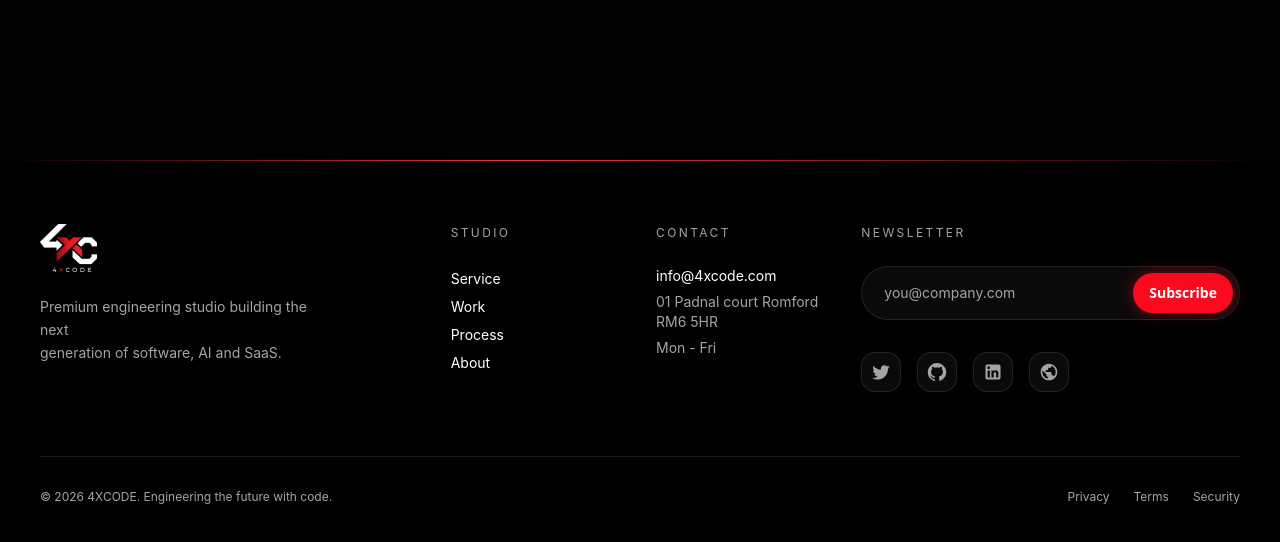
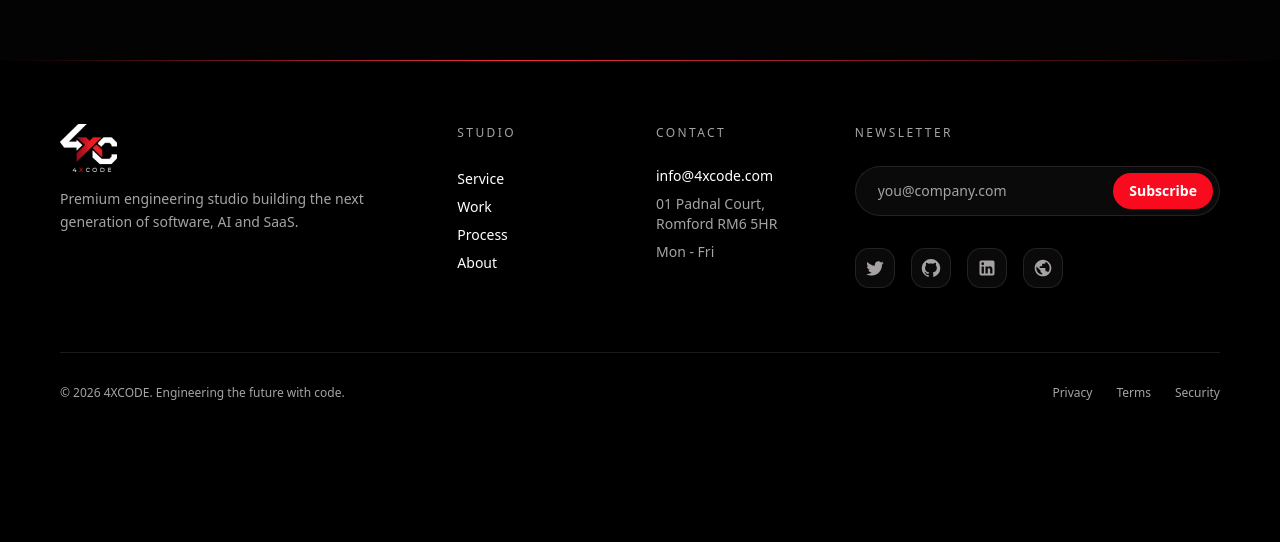
Before and after one commit to Sufyan-Ali1/4xcode, a Next.js app: page /blog in a window 1280 px wide. Shown: the part 740-1282 px from the top of the page. After the commit the page ends 1205 px from the top, so only its background shows below. Built offline with nearby package versions, Linux system fonts and the light colour scheme.

Commit message:
Solve width resposive issues of website

```diff
--- a/app/blog/page.tsx
+++ b/app/blog/page.tsx
@@ -1,7 +1,6 @@
 import React from "react";
 import Link from "next/link";
 import { getBlogs } from "@/lib/blogApi";
-import type { Blog } from "@/lib/blogApi";
 
 export const dynamic = "force-dynamic";
 
@@ -11,12 +10,11 @@ export default async function BlogPage() {
   return (
     <div className="min-h-screen bg-[#030303] text-white">
 
-      {/* WRAPPER (MATCH DETAIL PAGE WIDTH SYSTEM) */}
-      <div className="w-full flex justify-center mt-[100px]">
-        <div className="w-full max-w-7xl px-6 md:px-12 lg:px-24 py-10">
+      {/* GLOBAL WIDTH CONTAINER */}
+      <div className="mx-auto w-full max-w-300 px-5 pt-28 pb-16">
 
         {/* HEADER */}
-          <h1 className="text-3xl font-bold mb-8">
+        <h1 className="text-3xl md:text-4xl font-bold mb-10">
           Latest Blogs
         </h1>
 
@@ -24,14 +22,16 @@ export default async function BlogPage() {
         {blogs.length === 0 ? (
           <p className="text-zinc-400">No blogs found</p>
         ) : (
-            <div className="grid md:grid-cols-3 gap-6">
+          <div className="grid grid-cols-1 md:grid-cols-3 gap-6">
+
             {blogs.map((blog: any) => (
               <Link
                 key={blog.slug || blog.id}
                 href={`/blog/${blog.slug}`}
-                  className="group relative bg-[#111] p-5 rounded-xl border border-zinc-800 hover:border-zinc-600 transition duration-300 cursor-pointer block"
+                className="group relative bg-[#111] p-5 rounded-xl border border-zinc-800 hover:border-zinc-600 transition duration-300 block"
               >
-                  {/* SLUG BADGE */}
+
+                {/* SLUG */}
                 <span className="absolute top-3 right-3 text-[10px] text-zinc-500 opacity-0 group-hover:opacity-100 transition">
                   {blog.slug}
                 </span>
@@ -54,13 +54,14 @@ export default async function BlogPage() {
                 <p className="text-sm text-zinc-400 leading-relaxed">
                   {(blog.excerpt || "").slice(0, 120)}
                 </p>
+
               </Link>
             ))}
+
           </div>
         )}
 
       </div>
     </div>
-    </div>
   );
 }
--- a/app/contact/page.tsx
+++ b/app/contact/page.tsx
@@ -82,7 +82,7 @@ export default function ContactPage() {
         />
       </div>
 
-      <div className="max-w-7xl mx-auto px-6 md:px-12 lg:px-24 pt-40 relative z-10">
+      <div className="mx-auto w-full max-w-300 px-5 pt-40 relative z-10">
         <div className="flex flex-col-reverse lg:flex-row lg:items-stretch gap-12 lg:gap-16">
           <div className="w-full lg:w-[42%] flex flex-col gap-6">
             <Reveal>
--- a/app/service/[slug]/page.tsx
+++ b/app/service/[slug]/page.tsx
@@ -106,7 +106,7 @@ export default function ServiceDetailPage() {
         <div className="absolute inset-0 bg-gradient-to-b from-transparent to-[#030303]" />
       </div>
 
-      <div className="relative z-10 mx-auto max-w-7xl px-6 pt-32 md:pt-36 md:px-12 lg:px-24">
+      <div className="relative z-10 mx-auto w-full max-w-300 px-5 pt-32 md:pt-36">
         <Reveal>
           <Link
             href="/service"
@@ -345,7 +345,7 @@ export default function ServiceDetailPage() {
             initial="hidden"
             whileInView="visible"
             viewport={{ once: true, amount: 0.15 }}
-            className="relative mx-auto grid max-w-5xl grid-cols-1 gap-6 md:grid-cols-3 lg:gap-8"
+            className="relative mx-auto grid w-full grid-cols-1 gap-6 md:grid-cols-3 lg:gap-8"
           >
             {service.architecture.map((step) => (
               <ArchitectureStep
@@ -368,7 +368,7 @@ export default function ServiceDetailPage() {
         reasons={service.whyTeamsChoose}
       />
       {/* Adjacent Dynamic Routing Services Section */}
-      <div className="relative z-10 mx-auto max-w-7xl px-6 md:px-12 lg:px-24">
+      <div className="relative z-10 mx-auto w-full max-w-300 px-5">
         {relatedServices.length > 0 && (
           <div className="mt-16 md:mt-20 lg:mt-23 pt-5">
             <Reveal>
@@ -405,8 +405,8 @@ export default function ServiceDetailPage() {
       </div>
 
       {/* Conversion Banner Section */}
-      <section className="relative w-full py-16 md:py-24 px-6 md:px-12 lg:px-24 z-10">
-        <div className="max-w-7xl mx-auto">
+      <section className="relative w-full py-16 md:py-24 px-5 z-10">
+        <div className="mx-auto w-full max-w-300">
           <motion.div
             initial={{ opacity: 0, y: reduced ? 0 : 30 }}
             whileInView={{ opacity: 1, y: 0 }}
--- a/components/blog/blogdetail.tsx
+++ b/components/blog/blogdetail.tsx
@@ -3,10 +3,10 @@ import Link from "next/link";
 import styles from "./blog.module.css";
 import { cleanBlogContent } from "@/utils/htmlSanitizer";
 import ContactForm from "@/components/ui/ContactForm";
+
 export type BlogImage = {
   id: number;
   image: string;
-  uploaded_at?: string;
 };
 
 export type Blog = {
@@ -16,10 +16,7 @@ export type Blog = {
   excerpt: string;
   content?: string;
   image: string;
-  images: BlogImage[]; // ✅ FIXED
-  date?: string;
-  category?: string;
-  author?: string;
+  images: BlogImage[];
 };
 
 /* ================= PAGE ================= */
@@ -37,7 +34,7 @@ export default function BlogDetailPage({ blog }: { blog: Blog }) {
 
       {/* TOP BAR */}
       <div className="border-b border-red-900/40 bg-black/90 backdrop-blur">
-    <div className="max-w-7xl mx-auto px-6 md:px-12 lg:px-24 py-4">
+        <div className="mx-auto w-full max-w-300 px-5 py-4">
           <Link
             href="/blog"
             className="text-red-400 hover:text-red-300 text-sm transition"
@@ -47,34 +44,17 @@ export default function BlogDetailPage({ blog }: { blog: Blog }) {
         </div>
       </div>
 
-  {/* ================= PAGE WRAPPER (MATCH CTA WIDTH) ================= */}
-  <div className="w-full flex justify-center">
-    <div className="w-full max-w-7xl px-6 md:px-12 lg:px-24 mt-10 pb-20">
+      {/* GLOBAL WIDTH CONTAINER */}
+      <div className="mx-auto w-full max-w-300 px-5 py-12">
 
-      {/* RESPONSIVE LAYOUT */}
-      <div className="flex flex-col lg:grid lg:grid-cols-[7fr_5fr] gap-10">
+        <div className="grid grid-cols-1 lg:grid-cols-[7fr_5fr] gap-10">
 
-        {/* ================= RIGHT FIRST ON MOBILE ================= */}
-        <aside className="order-1 lg:order-2">
-            <div
-              className="
-                lg:sticky lg:top-[110px]
-                max-h-[calc(100vh-130px)]
-                overflow-y-auto
-                pr-2
-                no-scrollbar
-              "
-            >
-              <ContactForm variant="sidebar" />
-            </div>
-          </aside>
-
-        {/* ================= BLOG CONTENT ================= */}
-        <div className="order-2 lg:order-1 min-w-0">
+          {/* CONTENT */}
+          <div className="min-w-0 order-2 lg:order-1">
 
             {/* HERO IMAGE */}
             {bannerImage && (
-            <div className="rounded-2xl overflow-hidden border border-red-900/30 shadow-lg mt-4">
+              <div className="rounded-2xl overflow-hidden border border-red-900/30">
                 <Image
                   src={bannerImage}
                   alt={blog.title}
@@ -135,8 +115,16 @@ export default function BlogDetailPage({ blog }: { blog: Blog }) {
             </div>
 
           </div>
+
+          {/* SIDEBAR */}
+          <aside className="order-1 lg:order-2">
+            <div className="lg:sticky lg:top-[110px]">
+              <ContactForm variant="sidebar" />
             </div>
+          </aside>
+
         </div>
+
       </div>
     </main>
   );
--- a/components/layout/Footer.tsx
+++ b/components/layout/Footer.tsx
@@ -2,7 +2,7 @@ import React from "react";
 import Link from "next/link";
 import Image from "next/image";
 
-// Material UI Icons
+// Icons
 import TwitterIcon from "@mui/icons-material/Twitter";
 import GitHubIcon from "@mui/icons-material/GitHub";
 import LinkedInIcon from "@mui/icons-material/LinkedIn";
@@ -10,7 +10,9 @@ import PublicIcon from "@mui/icons-material/Public";
 
 export default function Footer() {
   return (
-    <footer className="relative w-full bg-black px-6 py-12 text-white md:px-10 lg:py-16">
+    <footer className="relative w-full bg-black py-16 text-white">
+
+      {/* Top line */}
       <div
         className="absolute top-0 left-0 h-[1px] w-full"
         style={{
@@ -19,41 +21,41 @@ export default function Footer() {
         }}
       />
 
-      <div className="mx-auto max-w-[1258px]">
-        {/* Main Grid Layout */}
+      {/* ✅ GLOBAL WIDTH CONTAINER */}
+      <div className="mx-auto w-full max-w-300 px-5">
+
+        {/* Grid */}
         <div className="grid grid-cols-1 gap-10 md:grid-cols-2 lg:grid-cols-12 lg:gap-8">
-          {/* Column 1: Logo & Description */}
+
+          {/* Logo */}
           <div className="flex flex-col gap-4 lg:col-span-4">
-            <Link
-              href="/"
-              aria-label="4xcode home"
-              className="flex items-center"
-            >
+            <Link href="/" aria-label="4xcode home" className="flex items-center">
               <Image
                 src="/assets/logo1.png"
                 height={48}
                 width={48}
                 alt="4xcode logo"
-                className="block h-12 w-[57px] object-contain"
+                className="h-12 w-[57px] object-contain"
               />
             </Link>
-            <p className="mt-2 max-w-sm font-['Inter',sans-serif] text-sm leading-relaxed text-[#a7a3a4]">
-              Premium engineering studio building the <br /> next <br />{" "}
-              generation of software, AI and SaaS.
+
+            <p className="max-w-sm text-sm text-[#a7a3a4] leading-relaxed">
+              Premium engineering studio building the next generation of software, AI and SaaS.
             </p>
           </div>
 
-          {/* Column 2: Studio Links */}
-          <div className="lg:col-span-2 gap-4">
-            <h3 className="mb-6 font-['Inter',sans-serif] text-[12px] font-normal tracking-[0.2em] text-[#a7a3a4] uppercase">
+          {/* Studio */}
+          <div className="lg:col-span-2">
+            <h3 className="mb-6 text-[12px] uppercase tracking-[0.2em] text-[#a7a3a4]">
               Studio
             </h3>
+
             <ul className="flex flex-col gap-1">
               {["Service", "Work", "Process", "About"].map((item) => (
                 <li key={item}>
                   <Link
                     href={`/${item.toLowerCase()}`}
-                    className="font-['Inter',sans-serif] text-[14px] font-normal text-white transition-colors duration-20"
+                    className="text-[14px] text-white hover:text-white/80"
                   >
                     {item}
                   </Link>
@@ -62,109 +64,76 @@ export default function Footer() {
             </ul>
           </div>
 
-          {/* Column 3: Contact Info */}
-          <div className="lg:col-span-2 gap-4">
-            <h3 className="mb-6 font-['Inter',sans-serif] text-[12px] font-normal tracking-[0.2em] text-[#a7a3a4] uppercase">
+          {/* Contact */}
+          <div className="lg:col-span-2">
+            <h3 className="mb-6 text-[12px] uppercase tracking-[0.2em] text-[#a7a3a4]">
               Contact
             </h3>
-            <ul className="flex flex-col gap-1.5 font-['Inter',sans-serif] text-sm text-[#a7a3a4]">
+
+            <ul className="flex flex-col gap-2 text-sm text-[#a7a3a4]">
               <li>
-                <Link
-                  href="mailto:hello@4xcode.com"
-                  className="transition-colors duration-200 text-white font-[14px] font-normal"
-                >
+                <Link href="mailto:hello@4xcode.com" className="text-white">
                   info@4xcode.com
                 </Link>
               </li>
-              <li>01 Padnal court Romford RM6 5HR</li>
+              <li>01 Padnal Court, Romford RM6 5HR</li>
               <li>Mon - Fri</li>
             </ul>
           </div>
 
-          {/* Column 4: Newsletter & Socials */}
+          {/* Newsletter */}
           <div className="lg:col-span-4">
-            <h3 className="mb-6 font-['Inter',sans-serif] text-[12px] font-normal tracking-[0.2em] text-[#a7a3a4] uppercase">
+            <h3 className="mb-6 text-[12px] uppercase tracking-[0.2em] text-[#a7a3a4]">
               Newsletter
             </h3>
 
-            {/* Newsletter Input */}
-            <form className="mb-8 flex items-center justify-between rounded-full border border-white/10 bg-[#0a0a0a] p-1.5 backdrop-blur-md">
+            <form className="mb-8 flex items-center justify-between rounded-full border border-white/10 bg-[#0a0a0a] p-1.5">
               <input
                 type="email"
                 placeholder="you@company.com"
-                required
-                className="w-full bg-transparent px-4 font-['Inter',sans-serif] text-sm text-white placeholder:text-[#a7a3a4] focus:outline-none"
+                className="w-full bg-transparent px-4 text-sm text-white placeholder:text-[#a7a3a4] focus:outline-none"
               />
+
               <button
                 type="submit"
-                className="group shrink-0 inline-flex items-center justify-center px-4 py-2.5 bg-[#f90a1f] hover:bg-[#ed1c20] text-white text-sm font-semibold rounded-full shadow-[0_0_15px_0_rgba(249,10,31,0.45)] transition-all duration-300 cursor-pointer transform  "
+                className="shrink-0 rounded-full bg-[#f90a1f] px-4 py-2 text-sm font-semibold hover:bg-[#ed1c20] transition"
               >
                 Subscribe
               </button>
             </form>
 
-            {/* Social Icons */}
+            {/* Social */}
             <div className="flex gap-4">
-              <Link
-                href="#"
-                className="group flex h-10 w-10 items-center justify-center rounded-[14px] border border-white/10 bg-[#0a0a0a] transition-colors hover:bg-[#1a1a1a]"
-              >
-                <TwitterIcon
-                  fontSize="small"
-                  className="text-[#a7a3a4] transition-colors group-hover:text-white"
-                />
-              </Link>
-              <Link
-                href="#"
-                className="group flex h-10 w-10 items-center justify-center rounded-[14px] border border-white/10 bg-[#0a0a0a] transition-colors hover:bg-[#1a1a1a]"
-              >
-                <GitHubIcon
-                  fontSize="small"
-                  className="text-[#a7a3a4] transition-colors group-hover:text-white"
-                />
-              </Link>
-              <Link
-                href="#"
-                className="group flex h-10 w-10 items-center justify-center rounded-[14px] border border-white/10 bg-[#0a0a0a] transition-colors hover:bg-[#1a1a1a]"
-              >
-                <LinkedInIcon
-                  fontSize="small"
-                  className="text-[#a7a3a4] transition-colors group-hover:text-white"
-                />
-              </Link>
-              <Link
-                href="#"
-                className="group flex h-10 w-10 items-center justify-center rounded-[14px] border border-white/10 bg-[#0a0a0a] transition-colors hover:bg-[#1a1a1a]"
-              >
-                <PublicIcon
-                  fontSize="small"
-                  className="text-[#a7a3a4] transition-colors group-hover:text-white"
-                />
-              </Link>
+              {[TwitterIcon, GitHubIcon, LinkedInIcon, PublicIcon].map((Icon, i) => (
+                <Link
+                  key={i}
+                  href="#"
+                  className="flex h-10 w-10 items-center justify-center rounded-[14px] border border-white/10 bg-[#0a0a0a] hover:bg-[#1a1a1a] transition"
+                >
+                  <Icon fontSize="small" className="text-[#a7a3a4] hover:text-white" />
+                </Link>
+              ))}
             </div>
           </div>
         </div>
 
-        <div className="mt-16 flex flex-col items-center justify-between border-t border-white/10 pt-8 font-['Inter',sans-serif] text-xs text-[#a7a3a4] md:flex-row">
+        {/* Bottom bar */}
+        <div className="mt-16 flex flex-col items-center justify-between border-t border-white/10 pt-8 text-xs text-[#a7a3a4] md:flex-row">
           <p>© 2026 4XCODE. Engineering the future with code.</p>
+
           <div className="mt-4 flex gap-6 md:mt-0">
-            <Link
-              href="/privacy"
-              className="transition-colors hover:text-white"
-            >
+            <Link href="/privacy" className="hover:text-white">
               Privacy
             </Link>
-            <Link href="/terms" className="transition-colors hover:text-white">
+            <Link href="/terms" className="hover:text-white">
               Terms
             </Link>
-            <Link
-              href="/security"
-              className="transition-colors hover:text-white"
-            >
+            <Link href="/security" className="hover:text-white">
               Security
             </Link>
           </div>
         </div>
+
       </div>
     </footer>
   );
--- a/components/layout/Header.tsx
+++ b/components/layout/Header.tsx
@@ -3,7 +3,7 @@
 import React, { useState } from "react";
 import Link from "next/link";
 import Image from "next/image";
-import { usePathname } from "next/navigation"; // 1. Imported pathname hook
+import { usePathname } from "next/navigation";
 import MenuIcon from "@mui/icons-material/Menu";
 import CloseIcon from "@mui/icons-material/Close";
 
@@ -25,7 +25,9 @@ export default function Header() {
 
   return (
     <header className="fixed top-0 left-0 right-0 z-100 flex w-full items-center justify-center bg-black/50 px-4 py-4 backdrop-blur-md md:px-10">
-      <div className="mx-auto flex w-full max-w-314.5 items-center justify-between gap-6 rounded-[22px] px-5 py-3 lg:gap-20">
+
+      {/* ✅ Reduced width here */}
+      <div className="mx-auto flex w-full max-w-300 items-center justify-between gap-6 rounded-[22px] px-5 py-3 lg:gap-20">
 
         <Link
           href="/"
@@ -41,7 +43,6 @@ export default function Header() {
             className="h-12 w-[57px] object-contain"
           />
         </Link>
-
 
         <nav
           aria-label="Main navigation"
@@ -91,19 +92,9 @@ export default function Header() {
           className="flex items-center justify-center p-2 md:hidden"
         >
           {isMenuOpen ? (
-            <CloseIcon
-              sx={{
-                fontSize: 30,
-                color: "#fff",
-              }}
-            />
+            <CloseIcon sx={{ fontSize: 30, color: "#fff" }} />
           ) : (
-            <MenuIcon
-              sx={{
-                fontSize: 30,
-                color: "#fff",
-              }}
-            />
+            <MenuIcon sx={{ fontSize: 30, color: "#fff" }} />
           )}
         </button>
       </div>
@@ -120,7 +111,6 @@ export default function Header() {
             <div className="overflow-hidden rounded-2xl border border-white/10 bg-[#0A0A0A]/95 shadow-[0_20px_60px_rgba(0,0,0,0.6)] backdrop-blur-xl">
               <nav className="flex flex-col p-4">
                 {NAV_ITEMS.map(({ label, href }) => {
-                  // 4. Mirror active check for mobile view
                   const isActive = pathname === href;
 
                   return (
@@ -142,16 +132,13 @@ export default function Header() {
                 })}
 
                 <div className="my-4 h-px bg-white/10" />
+
                 <Link
                   href="/contact"
                   onClick={closeMenu}
                   className="group flex items-center justify-center gap-2 rounded-full border-2 border-[#f90a1f] bg-[#f90a1f]/20 px-8 py-3.5 backdrop-blur-md transition-colors duration-200 hover:bg-[#f90a1f]/30"
                 >
-                  <span
-                    className="h-2.5 w-2.5 shrink-0 rounded-full bg-white"
-                    aria-hidden="true"
-                  />
-
+                  <span className="h-2.5 w-2.5 shrink-0 rounded-full bg-white" />
                   <span className="font-['Inter',sans-serif] text-[20px] font-bold text-white">
                     Start Project
                   </span>
--- a/components/ui/ServiceFaq.tsx
+++ b/components/ui/ServiceFaq.tsx
@@ -30,7 +30,7 @@ export default function ServiceFaq({ faqs }: ServiceFaqProps) {
   return (
     <div className="mt-16 md:mt-24 lg:mt-28 pt-12">
       <Reveal>
-        <div className="space-y-2 mb-10">
+        <div className="space-y-2 mb-10 text-center">
           <p className="text-[#ef1f23] text-[12px] font-normal uppercase tracking-[3.6px] leading-4">
             Technical Validation
           </p>
@@ -43,7 +43,7 @@ export default function ServiceFaq({ faqs }: ServiceFaqProps) {
         </div>
       </Reveal>
 
-      <div className="max-w-4xl space-y-4">
+      <div className="mx-auto max-w-3xl space-y-4">
         {faqs.map((faq, index) => {
           const isOpen = openFaqIndex === index;
           return (
--- a/components/ui/ServiceWhyChoose.tsx
+++ b/components/ui/ServiceWhyChoose.tsx
@@ -22,7 +22,7 @@ export default function ServiceWhyChoose({ serviceTitle, reasons }: ServiceWhyCh
   if (!reasons || reasons.length === 0) return null;
 
   return (
-    <div className="mt-36 flex flex-col items-center">
+    <div className="mt-36 flex flex-col items-center px-5">
       <Reveal>
         <h3 className={`${spaceGrotesk.className} text-center text-2xl font-bold md:text-3xl tracking-tight text-white mb-14`}>
           Why teams choose 4xCode for{" "}
@@ -33,7 +33,7 @@ export default function ServiceWhyChoose({ serviceTitle, reasons }: ServiceWhyCh
       </Reveal>
 
       {/* Premium Dynamic Grid Container */}
-      <div className="grid grid-cols-1 lg:grid-cols-2 gap-x-12 gap-y-4 max-w-5xl w-full px-4">
+      <div className="grid grid-cols-1 lg:grid-cols-2 gap-x-12 gap-y-4 w-full max-w-300">
         {reasons.map((item, idx) => {
           const isSentenceOnly = !item.desc || typeof item.desc !== "string" || item.desc.trim() === "";
           const displayLabel = isSentenceOnly ? "Benefit" : item.title;
```
Also changed, not shown: components/landing/AboutSection.tsx (+22 -18 lines), components/landing/ProcessSection.tsx (+28 -41 lines). Lines whose indentation alone changed are shown as unchanged.
